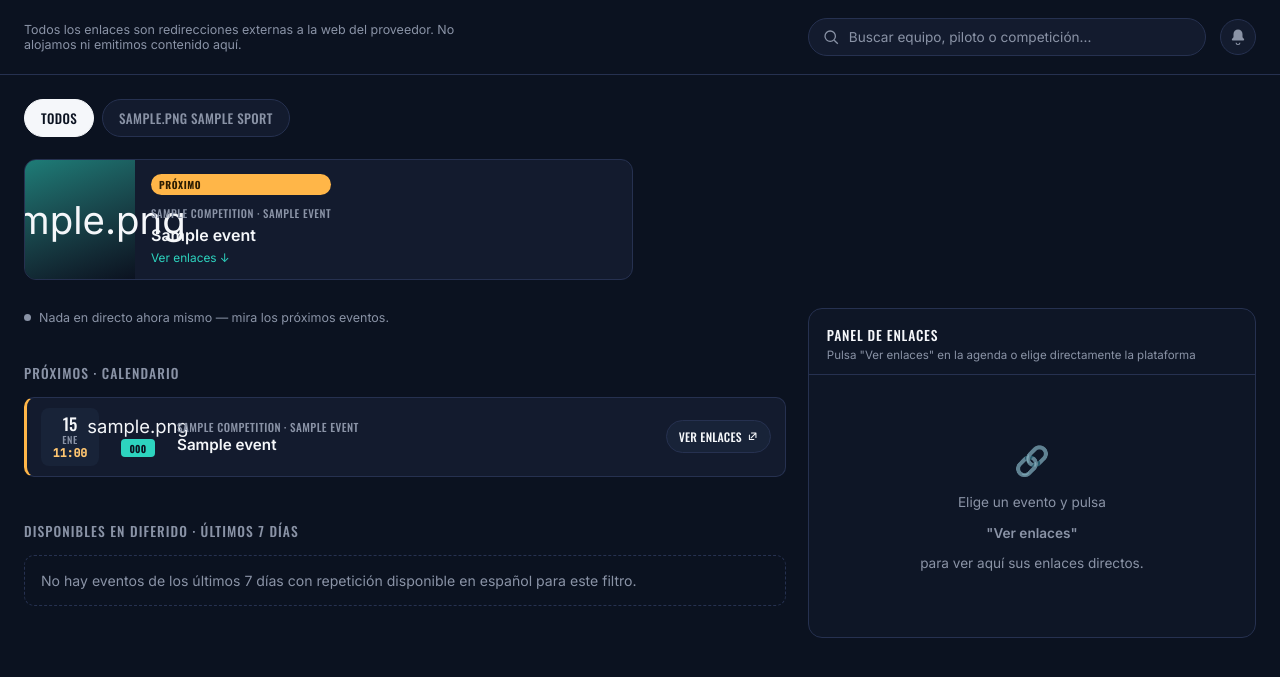
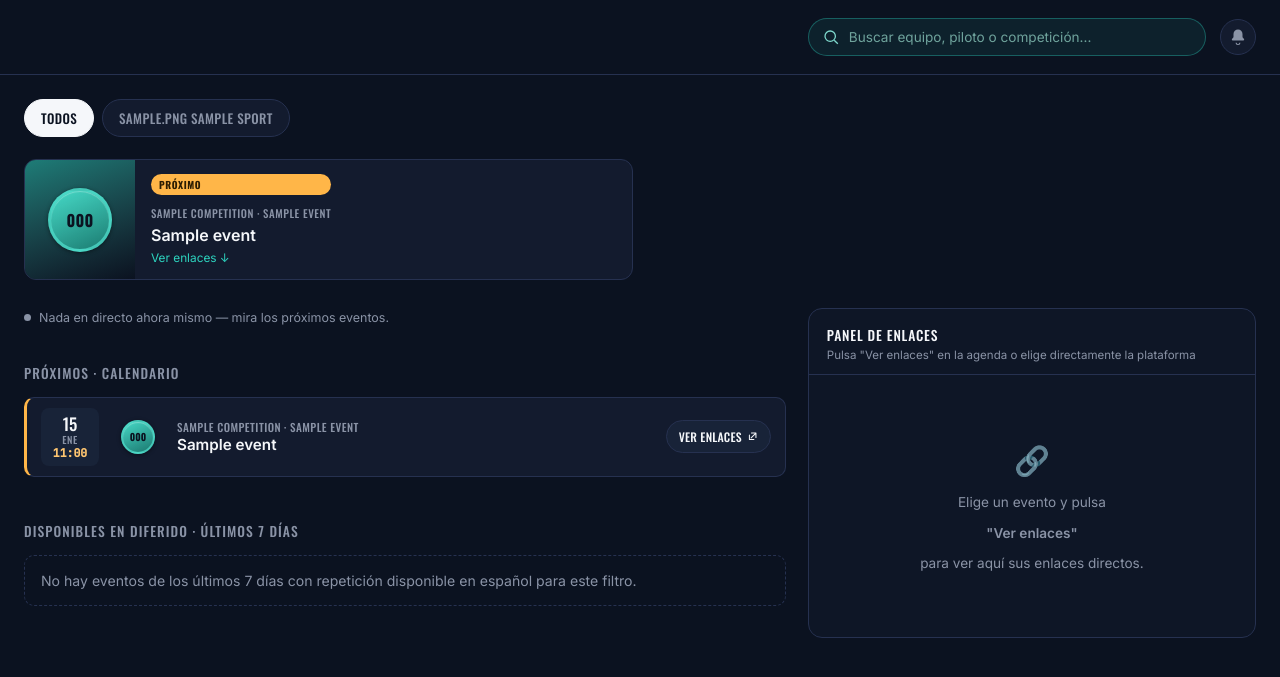
Before and after one commit to sergiarbos/Sports_Stream_Platform_unififer, a Django app: page / in a window 1280 px wide. Shown: the top 677 px of the page. Run offline with Django 5.2, Linux system fonts and the light colour scheme; tables that the repository leaves empty hold one stand-in row (values such as "Sample post").

Commit message:
FRONTEND 3.0

```diff
--- a/schedule/templates/schedule/_competition_badge.html
+++ b/schedule/templates/schedule/_competition_badge.html
@@ -1,7 +1,9 @@
 {% comment %}
-Insignia visual de la competición: iniciales sobre un color por categoría
-deportiva. Es una alternativa deliberada a usar logotipos oficiales con
-derechos de autor (UEFA, NBA, F1...), que no se pueden alojar aquí.
+Insignia visual de la competición ("escudo"): iniciales sobre un
+emblema circular con degradado por categoría deportiva. Alternativa
+deliberada a usar logotipos oficiales con derechos de autor (UEFA,
+NBA, FIS, F1...), que no se pueden alojar aquí.
 Uso: {% include "schedule/_competition_badge.html" with competition=event.competition %}
+Uso grande: ... with competition=event.competition large=True %}
 {% endcomment %}
-<span class="comp-badge {{ competition.sport.accent_class }}">{{ competition.badge_initials }}</span>
+<span class="comp-badge {{ competition.sport.accent_class }}{% if large %} is-large{% endif %}">{{ competition.badge_initials }}</span>
--- a/schedule/templates/schedule/_featured_card.html
+++ b/schedule/templates/schedule/_featured_card.html
@@ -1,11 +1,12 @@
 {% comment %}
 Tarjeta "destacado": sustituye los recuadros de imagen del wireframe
-original por un fondo degradado generado por categoría deportiva +
-emoji, evitando usar fotografías o logotipos con derechos de autor.
+original por un fondo degradado generado por categoría deportiva + el
+escudo de la competición, evitando usar fotografías o logotipos
+oficiales con derechos de autor.
 {% endcomment %}
 <a href="#event-{{ event.id }}" class="featured-card {{ event.competition.sport.accent_class }}">
   <div class="featured-art">
-    <span class="featured-emoji">{{ event.competition.sport.icon }}</span>
+    {% include "schedule/_competition_badge.html" with competition=event.competition large=True %}
   </div>
   <div class="featured-body">
     {% include "schedule/_status_pill.html" with event=event %}
--- a/schedule/templates/schedule/_link_card.html
+++ b/schedule/templates/schedule/_link_card.html
@@ -13,8 +13,7 @@ muta para mostrar SOLO ese evento, en grande — sin duplicar listas.
 
   <div class="link-card-head">
     <div class="link-card-sport">
-      <span class="sport-emoji">{{ event.competition.sport.icon }}</span>
-      {% include "schedule/_competition_badge.html" with competition=event.competition %}
+      {% include "schedule/_competition_badge.html" with competition=event.competition large=True %}
     </div>
     <div class="link-card-info">
       {% include "schedule/_status_pill.html" with event=event %}
--- a/schedule/templates/schedule/_schedule_row.html
+++ b/schedule/templates/schedule/_schedule_row.html
@@ -16,8 +16,7 @@ un pelín de JS marca esta fila como seleccionada mientras esté activa.
     <span class="time">{{ event.start_datetime|date:"H:i" }}</span>
   </div>
 
-  <div class="schedule-row-sport" title="{{ event.competition.sport.name }}">
-    <span class="sport-emoji">{{ event.competition.sport.icon }}</span>
+  <div class="schedule-row-sport" title="{{ event.competition.name }}">
     {% include "schedule/_competition_badge.html" with competition=event.competition %}
   </div>
 
--- a/schedule/templates/schedule/home.html
+++ b/schedule/templates/schedule/home.html
@@ -24,7 +24,7 @@
 
     <div class="schedule-col">
 
-      <div class="schedule-section">
+      <div class="schedule-section" id="live-section">
         {% if live_events %}
           <div class="section-header live-header">
             <span class="live-dot"></span> En directo ahora
--- a/static/css/style.css
+++ b/static/css/style.css
@@ -62,16 +62,27 @@ button, input { font-family: inherit; }
   display: inline-flex;
   align-items: center;
   justify-content: center;
-  min-width: 34px;
-  height: 18px;
-  padding: 0 5px;
-  border-radius: 4px;
-  background: var(--cat, var(--accent-archive));
+  flex-shrink: 0;
+  width: 34px;
+  height: 34px;
+  border-radius: 50%;
+  background: linear-gradient(155deg,
+    color-mix(in srgb, var(--cat, var(--accent-archive)) 88%, white 12%),
+    color-mix(in srgb, var(--cat, var(--accent-archive)) 55%, black 30%));
+  border: 2px solid color-mix(in srgb, var(--cat, var(--accent-archive)) 65%, white 12%);
+  box-shadow: 0 1px 4px rgba(0, 0, 0, 0.45), inset 0 1px 1px rgba(255, 255, 255, 0.3);
   color: #0b1220;
   font-family: 'Oswald', sans-serif;
   font-size: 0.62rem;
   font-weight: 700;
-  letter-spacing: 0.03em;
+  letter-spacing: 0.01em;
+}
+
+.comp-badge.is-large {
+  width: 64px;
+  height: 64px;
+  font-size: 1rem;
+  border-width: 3px;
 }
 
 /* ---------- Header ---------- */
@@ -92,12 +103,6 @@ button, input { font-family: inherit; }
 
 .topbar-id { min-width: 0; }
 
-.topbar .tagline {
-  color: var(--text-muted);
-  font-size: 0.78rem;
-  max-width: 480px;
-}
-
 .topbar-tools {
   display: flex;
   align-items: center;
@@ -111,17 +116,17 @@ button, input { font-family: inherit; }
   display: flex;
   align-items: center;
   gap: 8px;
-  background: var(--surface);
-  border: 1px solid var(--line);
+  background: rgba(45, 212, 191, 0.08);
+  border: 1px solid rgba(45, 212, 191, 0.35);
   border-radius: 999px;
   padding: 9px 14px;
   flex: 1;
-  color: var(--text-muted);
+  color: #7fd9cd;
 }
 
 .search-box:focus-within {
-  border-color: var(--accent-upcoming);
-  color: var(--text-primary);
+  border-color: var(--cat-football);
+  background: rgba(45, 212, 191, 0.14);
 }
 
 .search-icon { width: 16px; height: 16px; flex-shrink: 0; }
@@ -130,12 +135,12 @@ button, input { font-family: inherit; }
   background: none;
   border: none;
   outline: none;
-  color: var(--text-primary);
+  color: #eafffb;
   font-size: 0.85rem;
   width: 100%;
 }
 
-.search-box input::placeholder { color: var(--text-muted); }
+.search-box input::placeholder { color: #6fa39c; }
 
 .live-bell {
   position: relative;
@@ -237,8 +248,6 @@ button, input { font-family: inherit; }
   justify-content: center;
   background: linear-gradient(160deg, color-mix(in srgb, var(--cat, var(--accent-archive)) 55%, var(--bg-deep)), var(--bg-deep));
 }
-
-.featured-emoji { font-size: 2.4rem; }
 
 .featured-body {
   padding: 14px 16px;
@@ -413,12 +422,9 @@ button, input { font-family: inherit; }
 
 .schedule-row-sport {
   display: flex;
-  flex-direction: column;
   align-items: center;
-  gap: 4px;
+  justify-content: center;
 }
-
-.sport-emoji { font-size: 1.15rem; line-height: 1; }
 
 .schedule-row-main { min-width: 0; }
 
--- a/static/js/app.js
+++ b/static/js/app.js
@@ -55,7 +55,7 @@
     }
   }
 
-  document.querySelectorAll(".get-links-btn").forEach(function (btn) {
+  document.querySelectorAll('a[href^="#event-"]').forEach(function (btn) {
     btn.addEventListener("click", function (event) {
       event.preventDefault();
       const id = this.getAttribute("href").slice(1);
--- a/templates/base.html
+++ b/templates/base.html
@@ -7,27 +7,28 @@
   <title>{% block title %}Dónde ver cada evento{% endblock %}</title>
   <link rel="preconnect" href="https://fonts.googleapis.com">
   <link href="https://fonts.googleapis.com/css2?family=Oswald:wght@500;600;700&family=Inter:wght@400;500;600&family=JetBrains+Mono:wght@400;500&display=swap" rel="stylesheet">
-  <link rel="stylesheet" href="{% static 'css/style.css' %}">
+  {% comment %} El "?v=" fuerza al navegador a descargar la versión nueva
+  en vez de servir una copia cacheada antigua. Subir el número cada vez
+  que se edite style.css o app.js. {% endcomment %}
+  <link rel="stylesheet" href="{% static 'css/style.css' %}?v=4">
 </head>
 <body>
   <header class="topbar">
     <div class="topbar-inner">
-      <div class="topbar-id">
-        <div class="tagline">Todos los enlaces son redirecciones externas a la web del proveedor. No alojamos ni emitimos contenido aquí.</div>
-      </div>
+      <div class="topbar-id"></div>
       <div class="topbar-tools">
         <label class="search-box" for="event-search">
           <svg class="search-icon" viewBox="0 0 20 20" aria-hidden="true"><circle cx="9" cy="9" r="6.5" stroke="currentColor" stroke-width="1.6" fill="none"/><line x1="14" y1="14" x2="18.5" y2="18.5" stroke="currentColor" stroke-width="1.6"/></svg>
           <input id="event-search" type="text" placeholder="Buscar equipo, piloto o competición..." autocomplete="off">
         </label>
-        <div class="live-bell" title="Eventos en directo ahora">
+        <a href="#live-section" class="live-bell" title="Ir a los eventos en directo ahora">
           <svg viewBox="0 0 24 24" aria-hidden="true"><path d="M12 2a6 6 0 0 0-6 6v3.2c0 .8-.3 1.6-.9 2.2L4 14.7c-.6.7-.1 1.8.8 1.8h14.4c.9 0 1.4-1.1.8-1.8l-1.1-1.3a3 3 0 0 1-.9-2.2V8a6 6 0 0 0-6-6z" fill="currentColor"/><path d="M9.5 19.5a2.5 2.5 0 0 0 5 0" stroke="currentColor" stroke-width="1.6" fill="none"/></svg>
           {% if live_count %}<span class="live-bell-count">{{ live_count }}</span>{% endif %}
-        </div>
+        </a>
       </div>
     </div>
   </header>
   {% block content %}{% endblock %}
-  <script src="{% static 'js/app.js' %}"></script>
+  <script src="{% static 'js/app.js' %}?v=4"></script>
 </body>
 </html>
```
Also changed, not shown: other parts of static/css/style.css (+19 -14 lines).
